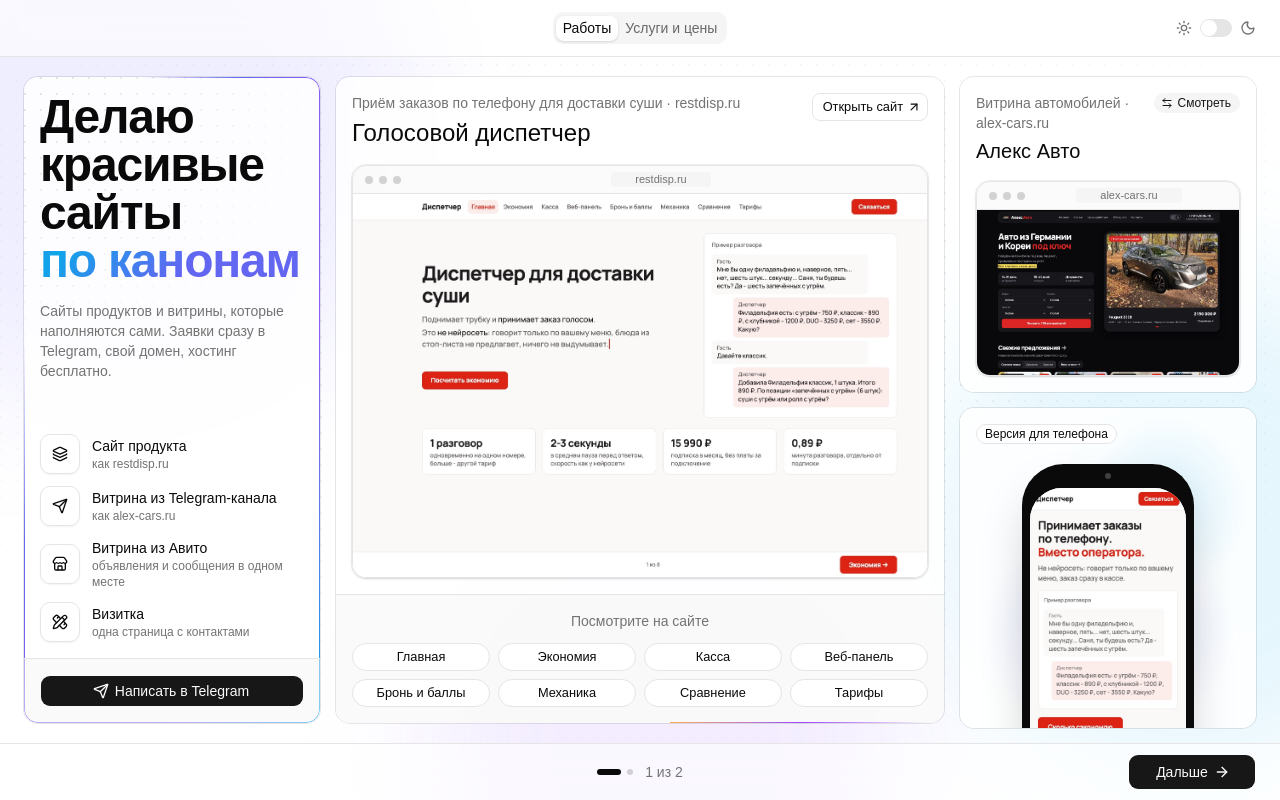
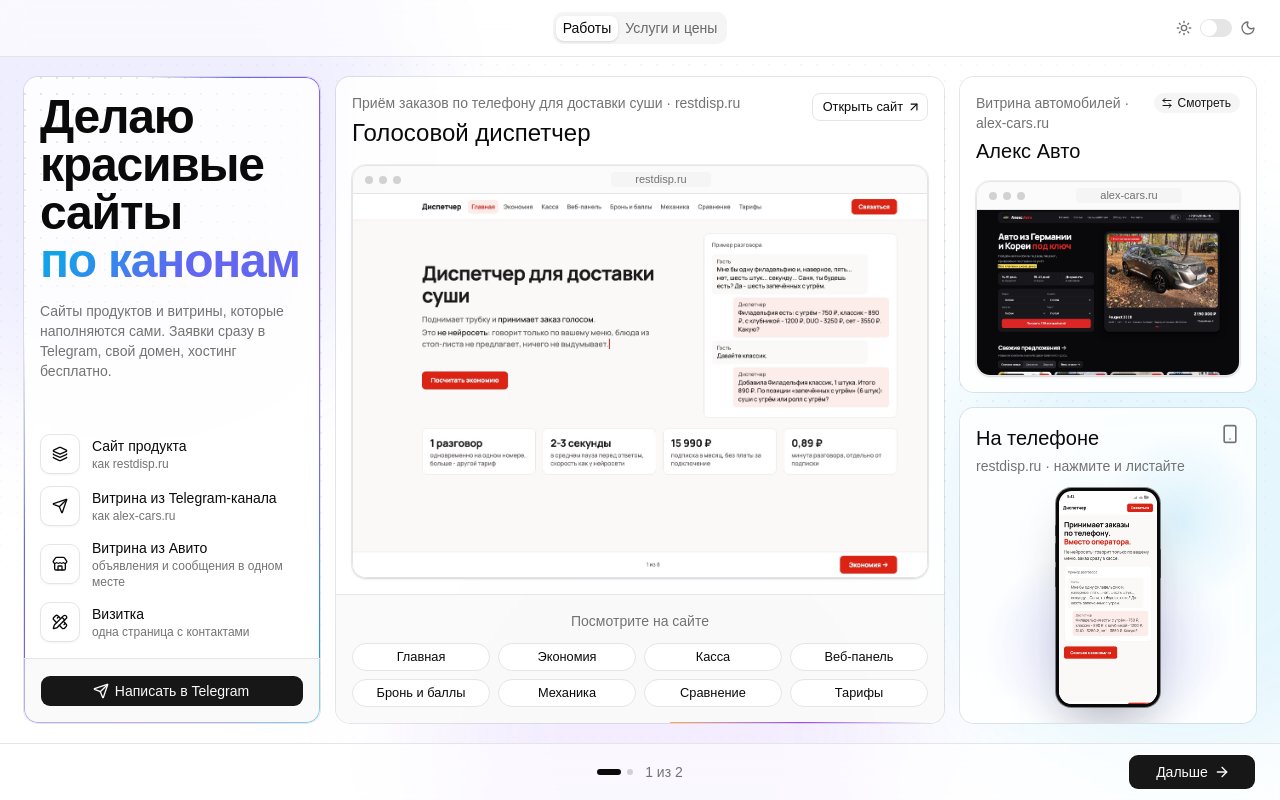
Before and after one commit to gozeff/imakeit, a React (Vite) app: page / in a window 1280 px wide. Built offline with nearby package versions, Linux system fonts and the light colour scheme.

Commit message:
Телефон: ровная рамка целиком в плитке, строка состояния, подпись «На телефоне»
Co-Authored-By: Claude Opus 5.5 <noreply@anthropic.com>

```diff
--- a/src/App.tsx
+++ b/src/App.tsx
@@ -10,6 +10,7 @@ import {
   MoonIcon,
   PencilRulerIcon,
   SendIcon,
+  SmartphoneIcon,
   StoreIcon,
   SunIcon,
 } from "lucide-react"
@@ -45,7 +46,7 @@ type ProjectId = "disp" | "alex"
 
 const projects: Record<
   ProjectId,
-  { name: string; kind: string; url: string; href: string; desk: string; phone: string; links: [string, string][] }
+  { name: string; kind: string; url: string; href: string; desk: string; phone: string; bar: "light" | "dark"; links: [string, string][] }
 > = {
   disp: {
     name: "Голосовой диспетчер",
@@ -54,6 +55,7 @@ const projects: Record<
     href: "https://restdisp.ru",
     desk: "img/rd-home.jpg",
     phone: "img/disp-phone.jpg",
+    bar: "light",
     links: [
       ["Главная", "https://restdisp.ru/#home"],
       ["Экономия", "https://restdisp.ru/#calc"],
@@ -72,6 +74,7 @@ const projects: Record<
     href: "https://alex-cars.ru",
     desk: "img/alex-desk.jpg",
     phone: "img/alex-phone.jpg",
+    bar: "dark",
     links: [
       ["Главная", "https://alex-cars.ru/"],
       ["Каталог", "https://alex-cars.ru/#/catalog"],
@@ -271,30 +274,36 @@ function SideTile({ id, onPick }: { id: ProjectId; onPick: () => void }) {
 function PhoneTile({ id }: { id: ProjectId }) {
   const p = projects[id]
   return (
-    <Card className={cn("relative min-h-80 overflow-hidden p-0", tile)}>
+    <Card className={cn("group/phone relative gap-3 overflow-hidden pb-0", tile)}>
       <div
         aria-hidden="true"
         className="pointer-events-none absolute inset-0 opacity-60"
         style={{
           background:
-            "radial-gradient(60% 50% at 50% 70%, rgba(99,102,241,.35), transparent 70%), radial-gradient(40% 40% at 70% 30%, rgba(14,165,233,.25), transparent 70%)",
+            "radial-gradient(60% 45% at 50% 75%, rgba(99,102,241,.35), transparent 70%), radial-gradient(40% 40% at 75% 35%, rgba(14,165,233,.22), transparent 70%)",
         }}
       />
-      <Badge variant="outline" className="absolute top-4 left-4 z-10 rounded-full bg-background/70 backdrop-blur">
-        Версия для телефона
-      </Badge>
+      <CardHeader className="relative">
+        <CardTitle className="text-xl">На телефоне</CardTitle>
+        <CardDescription>{p.url} · нажмите и листайте</CardDescription>
+        <CardAction>
+          <SmartphoneIcon className="size-5 text-muted-foreground" aria-hidden="true" />
+        </CardAction>
+      </CardHeader>
       <PhonePreview
         name={p.name}
         href={p.href}
         poster={p.phone}
+        bar={p.bar}
         trigger={
           <div
-            className="absolute inset-x-0 top-14 bottom-0 flex cursor-zoom-in justify-center"
-            aria-label={`Увеличить ${p.name} на телефоне`}
+            className="relative flex h-[26rem] cursor-zoom-in items-start justify-center px-6 pb-4 [container-type:size] md:h-auto md:min-h-0 md:flex-1"
+            aria-label={`Полистать ${p.name} на телефоне`}
           >
             <PhoneFrame
-              className="h-fit w-[58%] max-w-56 transition-transform duration-500 group-hover/card:-translate-y-2"
-              style={{ viewTransitionName: "phone" }}
+              bar={p.bar}
+              className="transition-transform duration-500 group-hover/phone:-translate-y-1.5"
+              style={{ width: "min(15rem, 100cqw, calc(100cqh * 0.4754))", viewTransitionName: "phone" }}
             >
               <img src={p.phone} alt="" className="absolute inset-0 size-full object-cover object-top" />
             </PhoneFrame>
--- a/src/components/previews.tsx
+++ b/src/components/previews.tsx
@@ -1,5 +1,5 @@
 import { useLayoutEffect, useRef, useState, type ReactNode } from "react"
-import { ArrowUpRightIcon, CheckIcon, SendIcon } from "lucide-react"
+import { ArrowUpRightIcon, BatteryFullIcon, CheckIcon, SendIcon, SignalIcon, WifiIcon } from "lucide-react"
 
 import { Badge } from "@/components/ui/badge"
 import { Button } from "@/components/ui/button"
@@ -21,14 +21,33 @@ import { cn } from "@/lib/utils"
 export const TG_USER = "BarniSolo"
 export const LEGAL = "самозанятый Александров Александр Михайлович, ИНН 100118989078"
 
-/* Живой сайт в iframe, уменьшенный под ширину контейнера */
-function ScaledFrame({ src, w, h, title, poster }: { src: string; w: number; h: number; title: string; poster?: string }) {
+/* Живой сайт в iframe, уменьшенный под ширину контейнера.
+   fill - заполнить родителя целиком (экран телефона), высота сайта подстраивается */
+function ScaledFrame({
+  src,
+  w,
+  h,
+  title,
+  poster,
+  fill,
+}: {
+  src: string
+  w: number
+  h: number
+  title: string
+  poster?: string
+  fill?: boolean
+}) {
   const box = useRef<HTMLDivElement>(null)
-  const [k, setK] = useState(0)
+  const [size, setSize] = useState({ k: 0, ih: h })
   useLayoutEffect(() => {
     const el = box.current
     if (!el) return
-    const fit = () => el.offsetWidth && setK(el.offsetWidth / w)
+    const fit = () => {
+      if (!el.offsetWidth) return
+      const k = el.offsetWidth / w
+      setSize({ k, ih: fill && el.offsetHeight ? el.offsetHeight / k : h })
+    }
     fit()
     const ro = new ResizeObserver(fit)
     ro.observe(el)
@@ -37,31 +56,62 @@ function ScaledFrame({ src, w, h, title, poster }: { src: string; w: number; h:
       ro.disconnect()
       window.removeEventListener("resize", fit)
     }
-  }, [w])
+  }, [w, h, fill])
+  const { k, ih } = size
   return (
-    <div ref={box} className="relative w-full overflow-hidden bg-muted" style={{ aspectRatio: `${w} / ${h}` }}>
+    <div
+      ref={box}
+      className={cn("relative w-full overflow-hidden bg-muted", fill && "h-full")}
+      style={fill ? undefined : { aspectRatio: `${w} / ${h}` }}
+    >
       {poster && <img src={poster} alt="" className="absolute inset-0 size-full object-cover object-left-top" />}
       <iframe
         src={src}
         title={title}
         className="absolute top-0 left-0 origin-top-left border-0 bg-transparent"
-        style={{ width: w, height: h, transform: `scale(${k || 0.5})`, visibility: k ? "visible" : "hidden" }}
+        style={{ width: w, height: ih, transform: `scale(${k || 0.5})`, visibility: k ? "visible" : "hidden" }}
       />
     </div>
   )
 }
 
-/* Рамка телефона: камера в верхней рамке, экран не перекрывает */
-export function PhoneFrame({ children, className, style }: { children: ReactNode; className?: string; style?: React.CSSProperties }) {
+/* Телефон: ровная тонкая рамка, боковые кнопки, строка состояния. Размер задаётся шириной */
+export function PhoneFrame({
+  children,
+  className,
+  style,
+  bar = "light",
+}: {
+  children: ReactNode
+  className?: string
+  style?: React.CSSProperties
+  bar?: "light" | "dark"
+}) {
+  const side = "absolute w-[1.1cqw] rounded-full bg-neutral-700"
   return (
-    <div
-      className={cn("rounded-[2.6rem] bg-neutral-950 p-2 pt-0 shadow-2xl ring-1 ring-white/10", className)}
-      style={style}
-    >
-      <div className="flex h-6 items-center justify-center" aria-hidden="true">
-        <span className="size-1.5 rounded-full bg-neutral-700" />
+    <div className={cn("@container relative", className)} style={{ aspectRatio: "0.4754", ...style }}>
+      <span aria-hidden="true" className={cn(side, "top-[17%] -left-[0.7cqw] h-[5%]")} />
+      <span aria-hidden="true" className={cn(side, "top-[25%] -left-[0.7cqw] h-[9%]")} />
+      <span aria-hidden="true" className={cn(side, "top-[36%] -left-[0.7cqw] h-[9%]")} />
+      <span aria-hidden="true" className={cn(side, "top-[28%] -right-[0.7cqw] h-[13%]")} />
+      <div className="size-full rounded-[15cqw] bg-neutral-950 p-[2.6cqw] shadow-2xl ring-1 ring-neutral-700/60">
+        <div
+          className={cn(
+            "flex size-full flex-col overflow-hidden rounded-[12.4cqw]",
+            bar === "dark" ? "bg-neutral-950 text-white" : "bg-white text-neutral-900",
+          )}
+        >
+          <div aria-hidden="true" className="flex h-[10cqw] shrink-0 items-end justify-between px-[8cqw] pb-[1.2cqw] text-[3.6cqw] font-semibold">
+            <span className="tabular-nums">9:41</span>
+            <span className="flex items-center gap-[1.4cqw]">
+              <SignalIcon className="size-[3.8cqw]" />
+              <WifiIcon className="size-[3.8cqw]" />
+              <BatteryFullIcon className="size-[4.6cqw]" />
+            </span>
+          </div>
+          <div className="relative min-h-0 flex-1">{children}</div>
+        </div>
       </div>
-      <div className="relative aspect-[390/844] overflow-hidden rounded-[2rem] bg-background">{children}</div>
     </div>
   )
 }
@@ -109,7 +159,19 @@ export function SitePreview({
 }
 
 /* Телефон → крупный живой телефон, можно листать */
-export function PhonePreview({ trigger, name, href, poster }: { trigger: React.ReactElement; name: string; href: string; poster: string }) {
+export function PhonePreview({
+  trigger,
+  name,
+  href,
+  poster,
+  bar,
+}: {
+  trigger: React.ReactElement
+  name: string
+  href: string
+  poster: string
+  bar?: "light" | "dark"
+}) {
   return (
     <Dialog>
       <DialogTrigger nativeButton={false} render={trigger} />
@@ -118,8 +180,8 @@ export function PhonePreview({ trigger, name, href, poster }: { trigger: React.R
         className="w-auto max-w-none items-center justify-items-center gap-3 bg-transparent p-0 ring-0 sm:max-w-none"
       >
         <DialogTitle className="sr-only">{name} на телефоне</DialogTitle>
-        <PhoneFrame style={{ width: "min(22rem, calc((100svh - 6rem) * 0.45))" }}>
-          <ScaledFrame src={href} w={390} h={844} title={`${name} на телефоне`} poster={poster} />
+        <PhoneFrame bar={bar} style={{ width: "min(22rem, calc((100svh - 6rem) * 0.4754))" }}>
+          <ScaledFrame fill src={href} w={390} h={844} title={`${name} на телефоне`} poster={poster} />
         </PhoneFrame>
         <Badge variant="secondary" className="rounded-full">
           Листайте и нажимайте - это настоящий сайт
```
